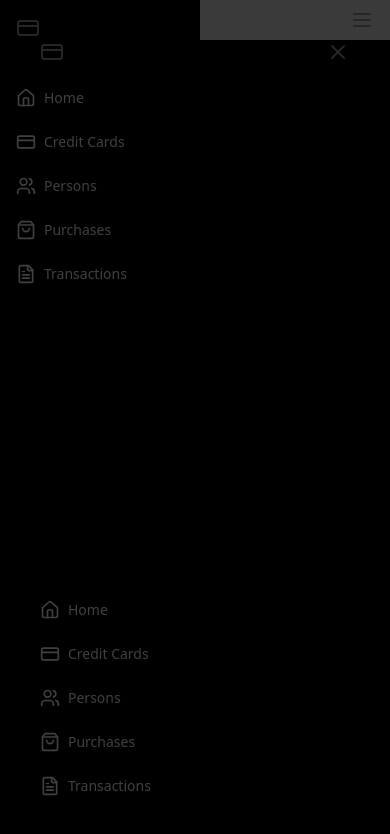
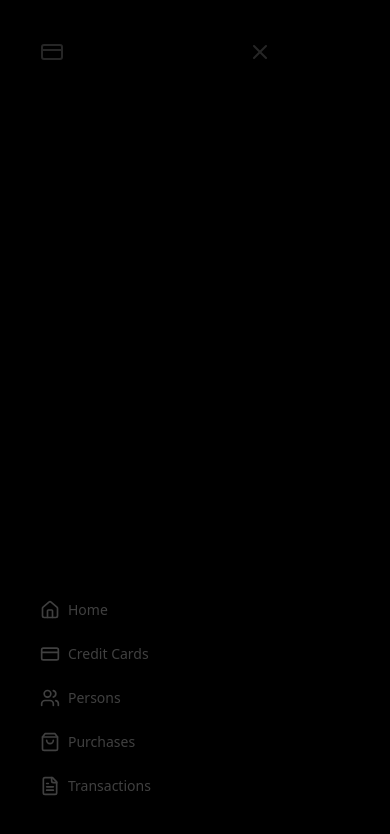
Before and after one commit to JohnPevien/credit-card-tracker, a Next.js app: page / in a window 390 px wide. Both pictures are taken after a click on the icon 362 px from the left and 20 px from the top of the page. Shown: the top 834 px of the page. Built offline with nearby package versions, Linux system fonts and the light colour scheme; no server answers.

Commit message:
fix(sidebar): fix overlapping sidebar that hides content on mobile

```diff
--- a/src/app/layout.tsx
+++ b/src/app/layout.tsx
@@ -30,8 +30,8 @@ export default function RootLayout({
             >
                 <div className="flex h-screen w-full overflow-hidden">
                     <AppSidebar />
-                    <div className="flex-1 overflow-auto">
-                        <main className="p-6">{children}</main>
+                    <div className="flex-1 overflow-auto relative z-10 pt-12 md:pt-0">
+                        <main className="p-6 block">{children}</main>
                     </div>
                 </div>
             </body>
--- a/src/components/ui/sidebar.tsx
+++ b/src/components/ui/sidebar.tsx
@@ -112,7 +112,7 @@ export const MobileSidebar = ({
         <>
             <div
                 className={cn(
-                    "h-10 px-4 py-4 flex flex-row md:hidden items-center justify-between bg-primary w-full",
+                    "fixed top-0 left-0 right-0 h-10 px-4 py-4 flex flex-row md:hidden items-center justify-between bg-primary w-full z-30",
                 )}
                 {...props}
             >
@@ -124,6 +124,15 @@ export const MobileSidebar = ({
                 </div>
                 <AnimatePresence>
                     {open && (
+                        <>
+                            <motion.div
+                                initial={{ opacity: 0 }}
+                                animate={{ opacity: 1 }}
+                                exit={{ opacity: 0 }}
+                                transition={{ duration: 0.3, ease: "easeInOut" }}
+                                className="fixed inset-0 bg-black bg-opacity-50 z-[40]"
+                                onClick={() => setOpen(false)}
+                            />
                             <motion.div
                                 initial={{ x: "-100%", opacity: 0 }}
                                 animate={{ x: 0, opacity: 1 }}
@@ -133,7 +142,7 @@ export const MobileSidebar = ({
                                     ease: "easeInOut",
                                 }}
                                 className={cn(
-                                "fixed h-full w-full inset-0 dark:bg-neutral-900 p-10 z-[100] flex flex-col justify-between",
+                                    "fixed h-full w-[80%] inset-y-0 left-0 dark:bg-neutral-900 p-10 z-[50] flex flex-col justify-between",
                                     className,
                                 )}
                             >
@@ -145,6 +154,7 @@ export const MobileSidebar = ({
                                 </div>
                                 {children}
                             </motion.div>
+                        </>
                     )}
                 </AnimatePresence>
             </div>
```
Lines whose indentation alone changed are shown as unchanged.
